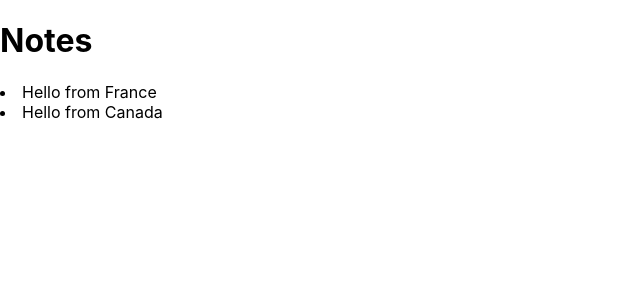
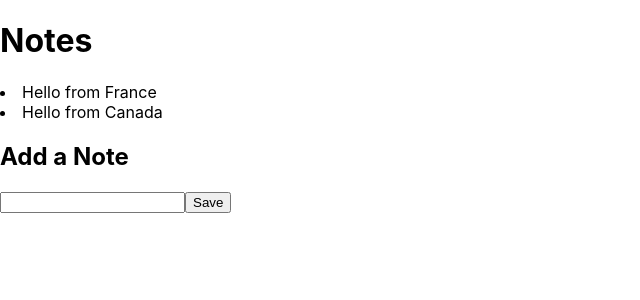
Before and after one commit to codingincolouradmin/Coding-in-Colour, a React (Create React App) app in the folder lectureExamples/notes-app/: page / in a window 1280 px wide. Shown: the top 300 px of the page, without its empty margins (0-640 px from the left). Built offline with nearby package versions, Linux system fonts and the light colour scheme.

Commit message:
Added input and button, need to implement.

```diff
--- a/lectureExamples/notes-app/src/components/App.js
+++ b/lectureExamples/notes-app/src/components/App.js
@@ -1,5 +1,6 @@
 import { useState } from 'react';
 import Notes from './Notes';
+import Input from './Input';
 
 function App() {
   const [x, setX] = useState([
@@ -11,6 +12,7 @@ function App() {
   return (
     <div className="App">
       <Notes notes={x} />
+      <Input />
     </div>
   );
 }
--- /dev/null
+++ b/lectureExamples/notes-app/src/components/Input.js
@@ -0,0 +1,12 @@
+function Input({}) {
+
+    return (
+        <div className="noteInput">
+            <h2>Add a Note</h2>
+            <input />
+            <button>Save</button>
+        </div>
+    )
+}
+
+export default Input;
```
